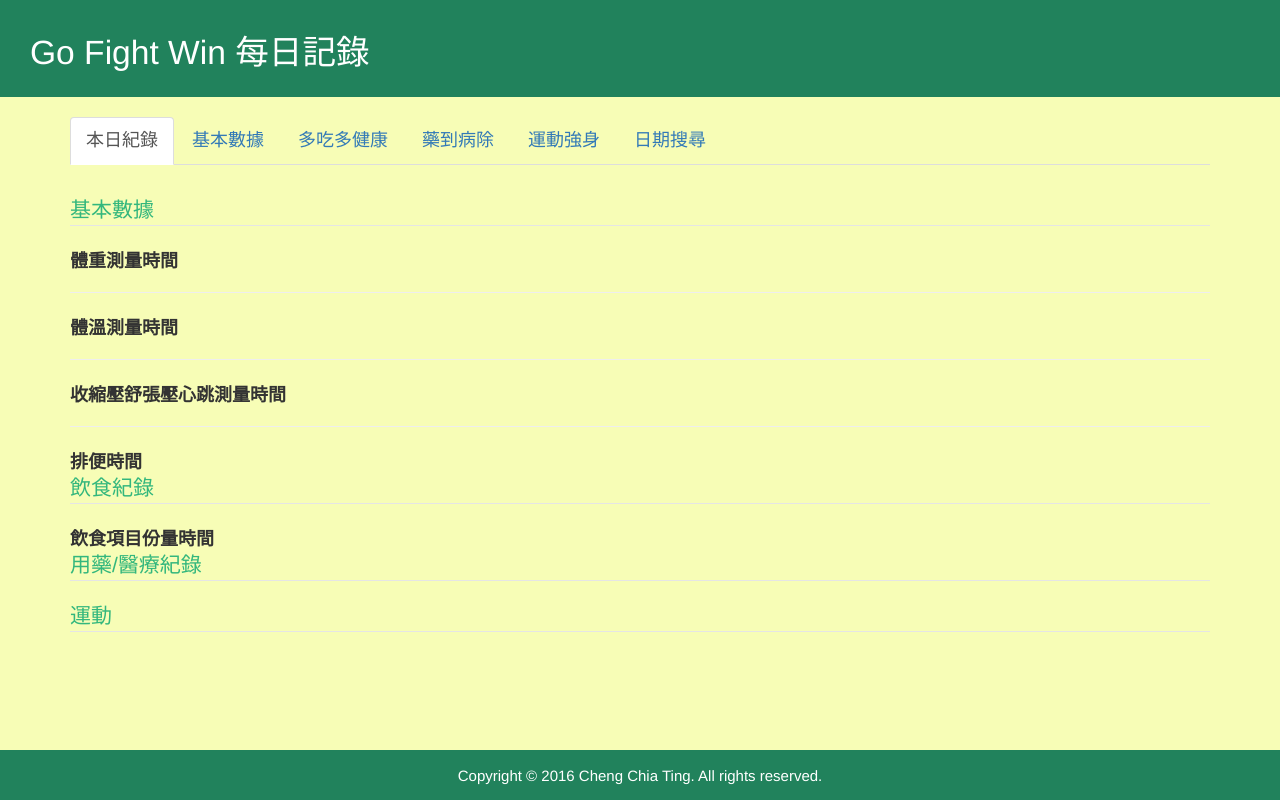
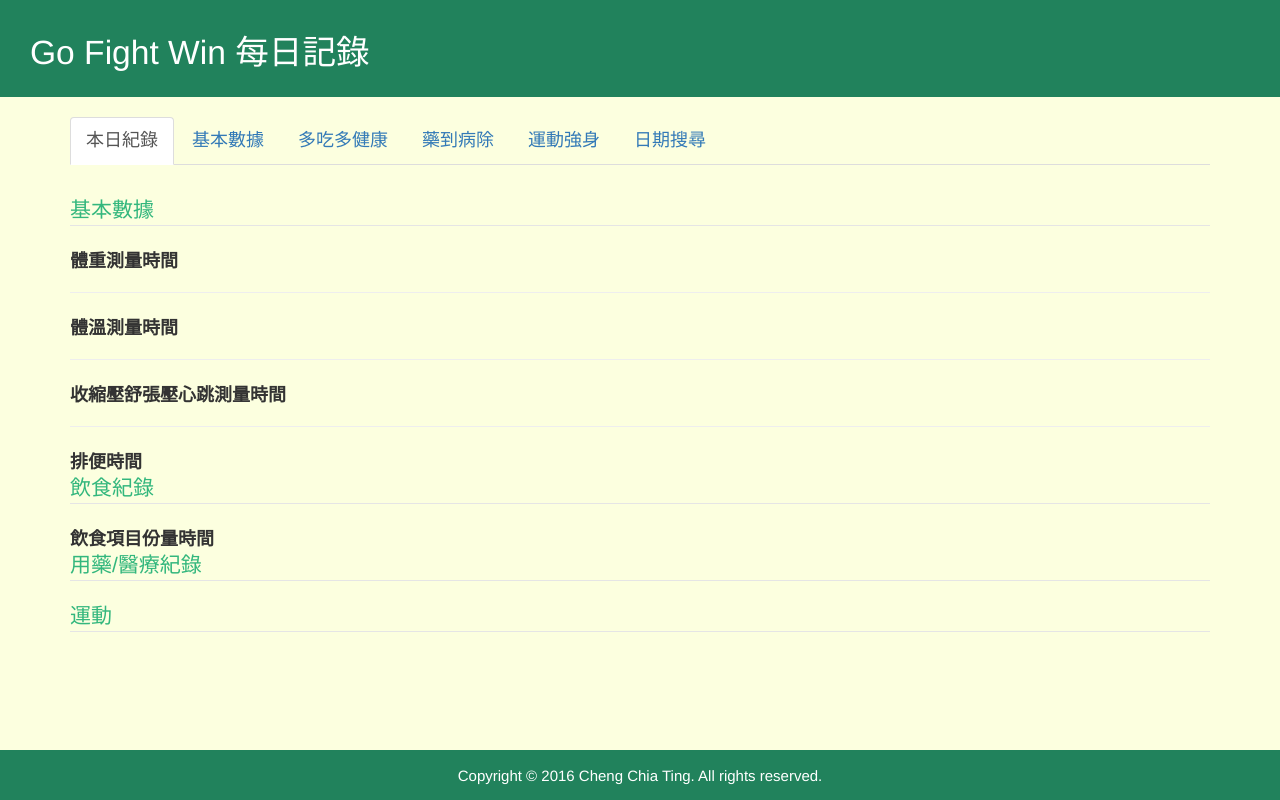
Before and after one commit to din1030/GoFightWin_Web, a CodeIgniter app: page /database/index.php/food/index in a window 1280 px wide. Run offline with CodeIgniter, Linux system fonts and the light colour scheme; data that the repository does not hold is empty.

Commit message:
update CSS

```diff
--- a/assets/main.css
+++ b/assets/main.css
@@ -7,7 +7,7 @@ html, body, table {
     height: 100%;
     margin: 0 auto -50px;
     padding: 0 0 100px 0;
-    background-color: #F7FDB6;
+    background-color: #FCFFDF;
 }
 
 .header, .header a {
```
